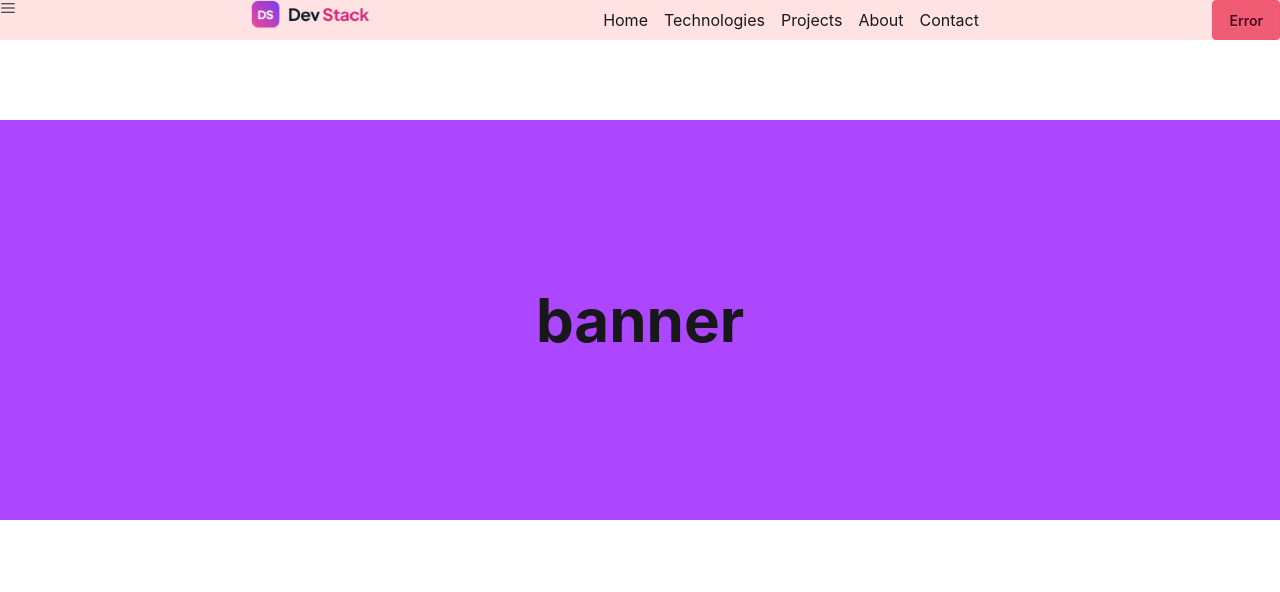
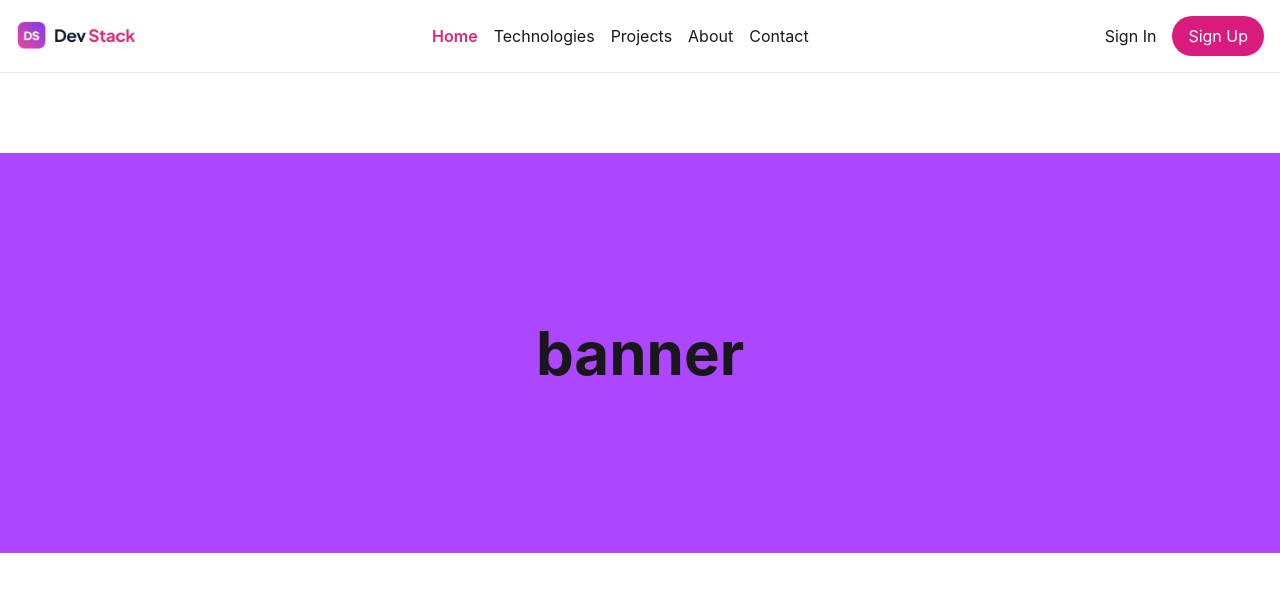
Before and after one commit to Saida-85/assignment-5, a React (Vite) app: page / in a window 1280 px wide. Shown: the top 592 px of the page. Built offline with nearby package versions, Linux system fonts and the light colour scheme.

Commit message:
modified:   src/components/Nav.tsx

```diff
--- a/src/components/Nav.tsx
+++ b/src/components/Nav.tsx
@@ -1,22 +1,54 @@
+import { useState } from "react";
 import { RxHamburgerMenu } from "react-icons/rx";
 import Logo from "../assets/logo-text.png";
 
 const Nav = () => {
+  const [isOpen, setIsOpen] = useState(false);
+
   return (
-    <nav className="bg-red-100 ">
-      <div className="container mx-auto flex justify-between">
-        <RxHamburgerMenu />
+    <nav className=" mx-auto py-4 border-b border-gray-200">
+      <div className="container mx-auto px-4 flex items-center justify-between">
+        {/* Hamburger in mobile display */}
+        <button
+          onClick={() => setIsOpen(!isOpen)}
+          className="md:hidden text-2xl"
+        >
+          <RxHamburgerMenu />
+        </button>
 
-        <img src={Logo} className="w-[120px] h-[30px]" alt="" />
+        {/* Logo */}
+        <img src={Logo} className="w-[120px] h-[30px]" alt="DevStack" />
 
-        <ul className="flex gap-4 items-center">
-          <li>Home</li>
+        {/* Navigation Menu */}
+        <ul
+          className={`${isOpen ? "flex" : "hidden"}
+        md:flex
+        absolute md:static
+        top-[65px] left-0
+        w-full md:w-auto
+        bg-white md:bg-transparent
+        flex-col md:flex-row
+        gap-4
+        items-center
+        py-4 md:py-0
+        shadow-md md:shadow-none
+        `}
+        >
+          <li className="md:text-[#DB2777] md:font-semibold">Home</li>
           <li>Technologies</li>
           <li>Projects</li>
           <li>About</li>
           <li>Contact</li>
         </ul>
-        <button className="btn btn-active btn-error">Error</button>
+
+        {/* Sign In / Sign Up */}
+        <div className="flex gap-2 md:gap-4 items-center">
+          <button className="text-sm md:text-base">Sign In</button>
+
+          <button className="bg-[#D91B7E] text-white px-3 md:px-4 py-2 rounded-4xl text-sm md:text-base">
+            Sign Up
+          </button>
+        </div>
       </div>
     </nav>
   );
```
